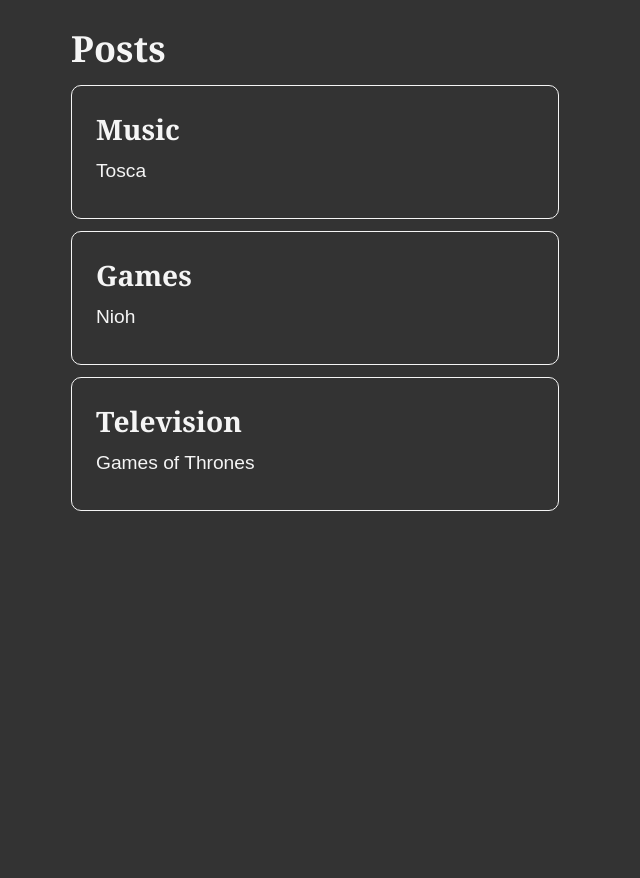
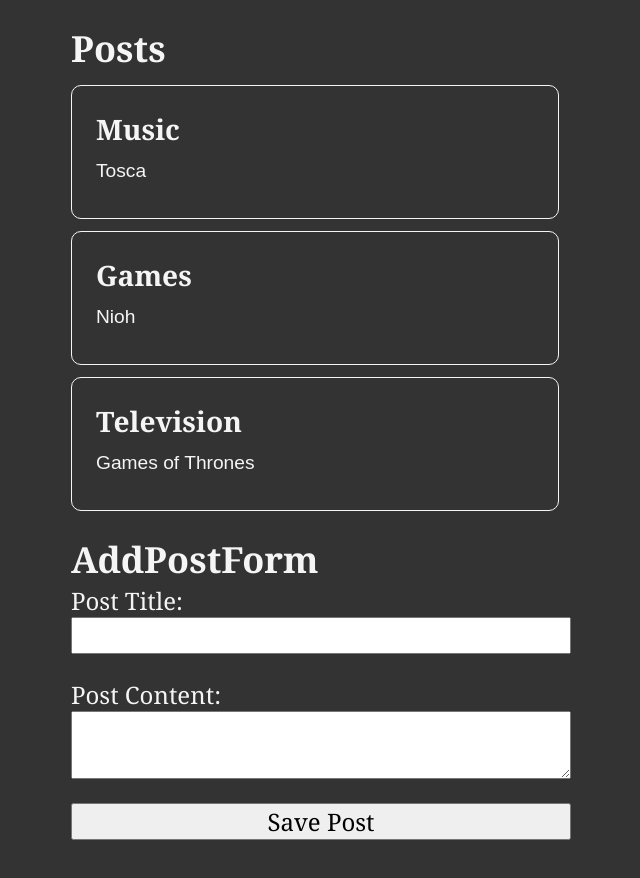
Before and after one commit to vidalglez/react-posts, a React (Create React App) app: page / in a window 1280 px wide. Shown: the top 878 px of the page, without its empty margins (319-959 px from the left). Before the commit the page ends 824 px from the top, so only its background shows below. Built offline with nearby package versions, Linux system fonts and the light colour scheme.

Commit message:
feature: implementing add post form

```diff
--- a/src/App.js
+++ b/src/App.js
@@ -1,10 +1,12 @@
 import './index.css';
 import PostsList from './features/posts/PostsList';
+import AddPostForm from './features/posts/AddPostForm';
 
 function App() {
     return (
         <main className="App">
             <PostsList />
+            <AddPostForm />
         </main>
     );
 }
--- /dev/null
+++ b/src/features/posts/AddPostForm.js
@@ -0,0 +1,35 @@
+import {useState} from "react";
+
+const AddPostForm = () => {
+
+    const [title, setTitle] = useState("");
+    const [content, setContent] = useState("");
+
+    const onTitleChange = (e) => setTitle(e.target.value);
+    const onContentChange = (e) => setContent(e.target.value)
+
+    return (
+        <section>
+            <h2>AddPostForm</h2>
+            <form>
+                <label htmlFor="postTitle">Post Title:</label>
+                <input
+                    type="text"
+                    id="postTitle"
+                    name="postTitle"
+                    value={title}
+                    onChange={onTitleChange}
+                />
+                <label htmlFor="postContent">Post Content:</label>
+                <textarea
+                    id="postContent"
+                    name="postContent"
+                    value={content}
+                    onChange={onContentChange}
+                />
+                <button type="button">Save Post</button>
+            </form>
+        </section>)
+}
+
+export default AddPostForm;
--- a/src/features/posts/postsSlice.js
+++ b/src/features/posts/postsSlice.js
@@ -9,9 +9,15 @@
 const postSlice = createSlice({
     name: 'posts',
     initialState,
-    reducers: {}
+    reducers: {
+        addPost: (state, action) => {
+            state.push(action.payload);
+        }
+    }
 })
 
 export const selectAllPosts = (state) => state.posts;
 
+export const { addPost } = postSlice.actions;
+
 export default postSlice.reducer;
```
